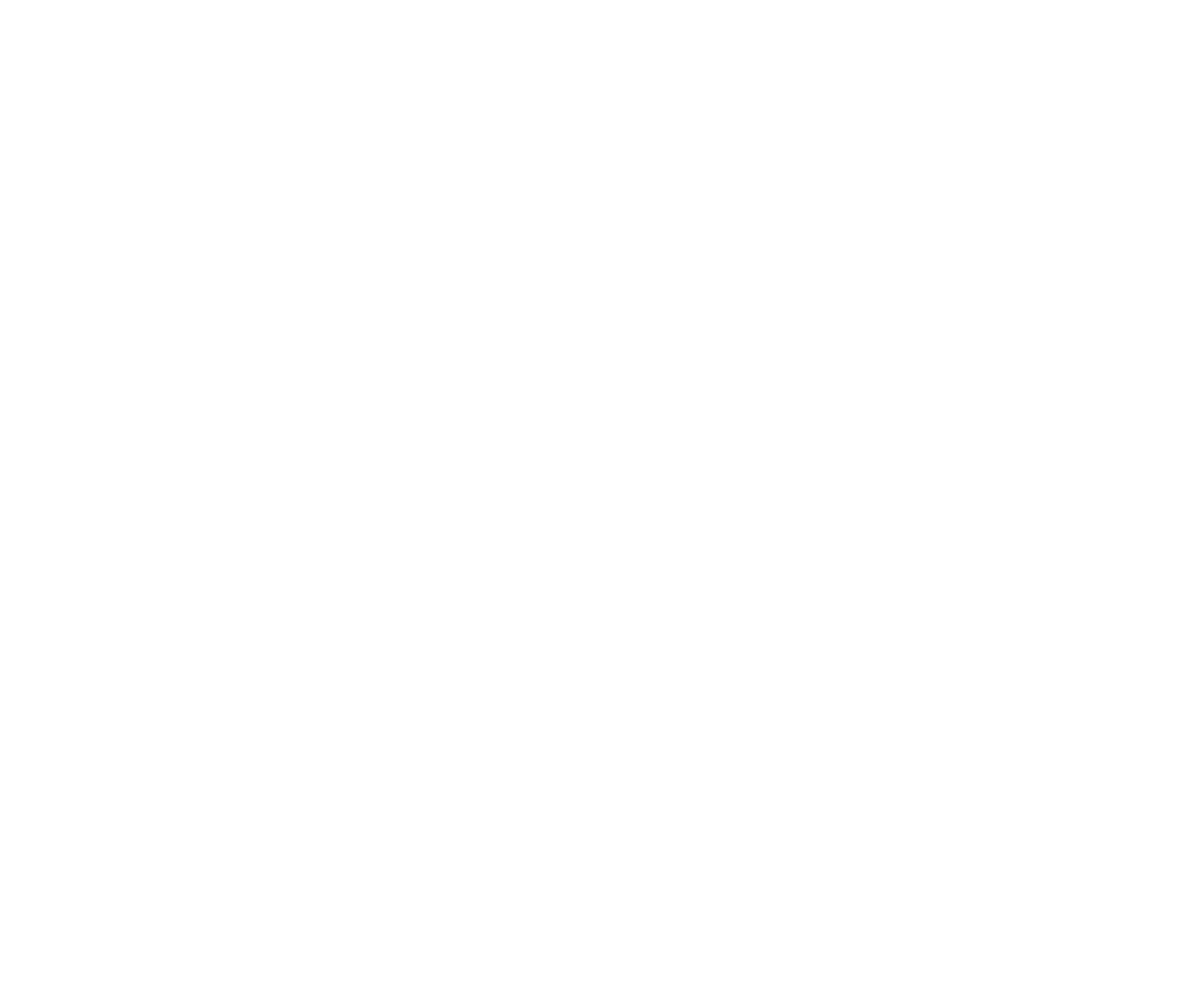
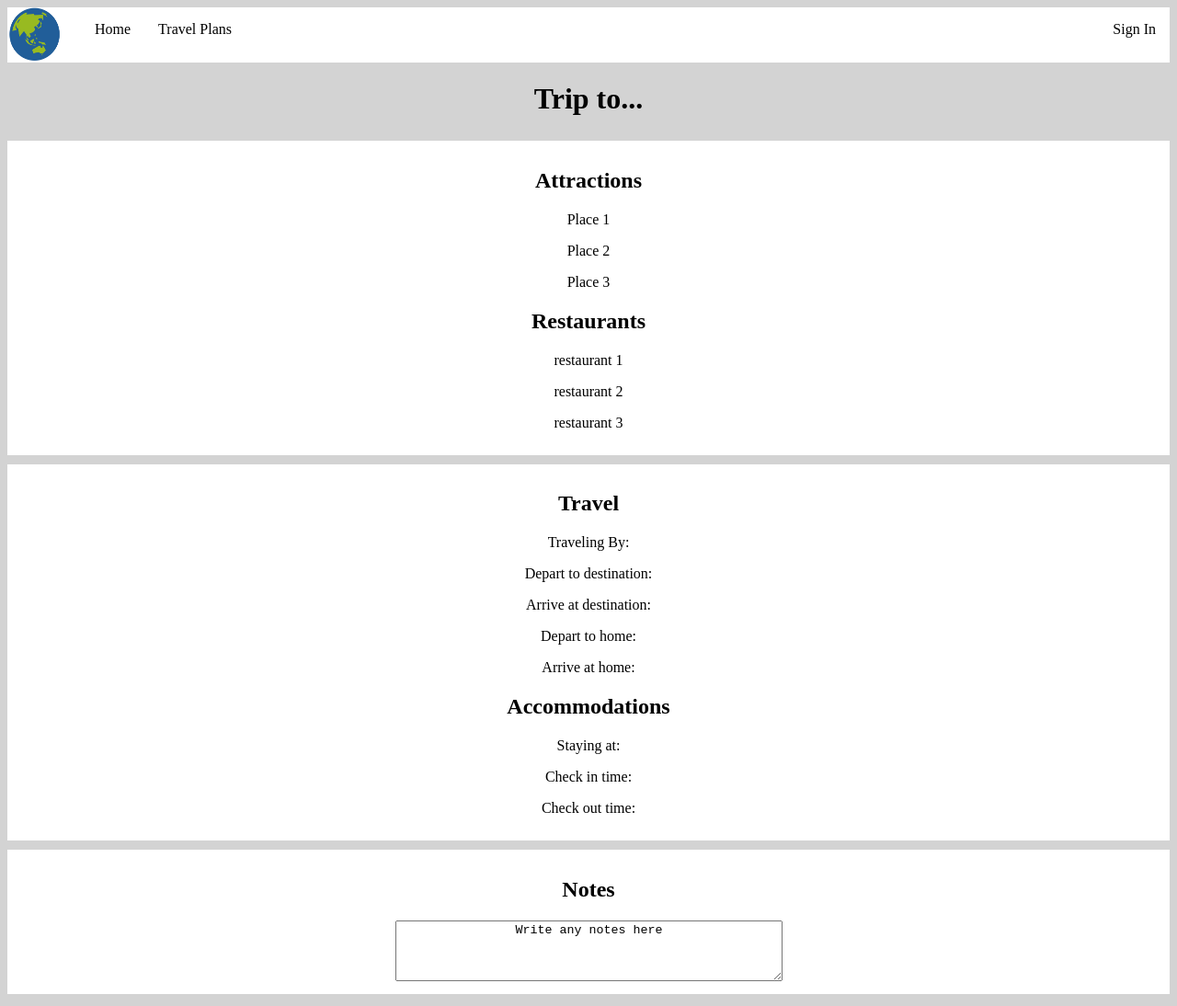
Before and after one commit to SamGrant4/Travel-Itinerary-Planner, a plain HTML site: page travelPlans.html in a window 1280 px wide. Shown: the whole page at 92% size. Before the commit the page ends 800 px from the top, so only its background shows below. Drawn offline with Linux system fonts and the light colour scheme.

Commit message:
added framework of travel plans page

```diff
--- a/travelPlans.html
+++ b/travelPlans.html
@@ -0,0 +1,127 @@
+<!DOCTYPE html>
+<html lang="en">
+
+<head>
+    <meta charset="UTF-8">
+    <meta name="viewport" content="width=device-width, initial-scale=1.0">
+    <meta http-equiv="X-UA-Compatible" content="ie=edge">
+    <title>Travel Itinerary Planner</title>
+    <style>
+        body{
+            background-color: lightgrey;
+        }
+        .grid-container {
+            display: grid;
+            grid-template-columns: auto;
+        }
+        .navigation-bar ul {
+            margin: 0;
+            padding: 0;
+            background-color: white;
+            overflow: hidden;
+            list-style-type: none;
+        }
+        .navigation-bar li {
+            float: left;
+        }
+        .navigation-bar li a {
+            display: block;
+            color: black;
+            text-align: center;
+            padding: 15px 15px;
+            text-decoration: none;
+        }
+        .globe{
+            display: inline-block;
+            vertical-align: top;
+            width: 60px;
+            height: 60px;
+            margin-right: 20px;
+            margin-top: auto;
+        }
+        #SignIn {
+            float: right;
+        }
+        h1{
+            text-align: center;
+        }
+        .explore-tab{
+            text-align: center;
+            background-color: white;
+            padding: 10px;
+            margin-top: 5px;
+            margin-bottom: 5px;
+        }
+        .plans-tab{
+            text-align: center;
+            background-color: white;
+            padding: 10px;
+            margin-top: 5px;
+            margin-bottom: 5px;
+        }
+        .notes{
+            text-align: center;
+            background-color: white;
+            padding: 10px;
+            margin-top: 5px;
+            margin-bottom: 5px;
+        }
+
+    </style>
+</head>
+
+<body>
+    <div class="grid-container">
+        <!-- Navigation Bar  -->
+        <nav class="navigation-bar">
+            <ul>
+                <li><img class="globe" src="globe.png" alt="Globe Image"></li>
+                <li><a href="index.html"> Home </a></li>
+                <li><a href="travelPlans.html"> Travel Plans </a></li>
+                <li id="SignIn"><a href="signIn.html"> Sign In </a></li>
+            </ul>
+        </nav>
+        <h1> Trip to...</h1>
+        <!-- Explore -->
+        <section class="explore-tab">
+            <div id="attractions">
+                <h2> Attractions </h2>
+                <div> <p> Place 1 </p> </div>
+                <div> <p> Place 2 </p> </div>
+                <div> <p> Place 3 </p> </div>
+            </div>
+            <div id="restaurants">
+                <h2> Restaurants </h2>
+                <div> <p> restaurant 1 </p> </div>
+                <div> <p> restaurant 2 </p> </div>
+                <div> <p> restaurant 3 </p> </div>
+            </div>
+
+        </section>
+        <!-- Plans -->
+        <section class="plans-tab">
+            <div id="travel-plans">
+                <h2> Travel </h2>
+                <p> Traveling By: </p>
+                <p> Depart to destination: </p>
+                <p> Arrive at destination: </p>
+                <p> Depart to home: </p>
+                <p> Arrive at home: </p>
+            </div>
+            <div id="accommodation-plans">
+                <h2> Accommodations </h2>
+                <p> Staying at: </p>
+                <p> Check in time: </p>
+                <p> Check out time: </p>
+            </div>
+        </section>
+        <!-- Plans -->
+        <section class="notes">
+            <h2> Notes </h2>
+            <textarea id="notes" name="notes" rows="4" cols="50" value="">
+                Write any notes here
+            </textarea>
+        </section>
+    </div>
+</body>
+</html>
```
Also changed, not shown: index.html (+1 -1 lines), planTrip.html (+1 -1 lines).
